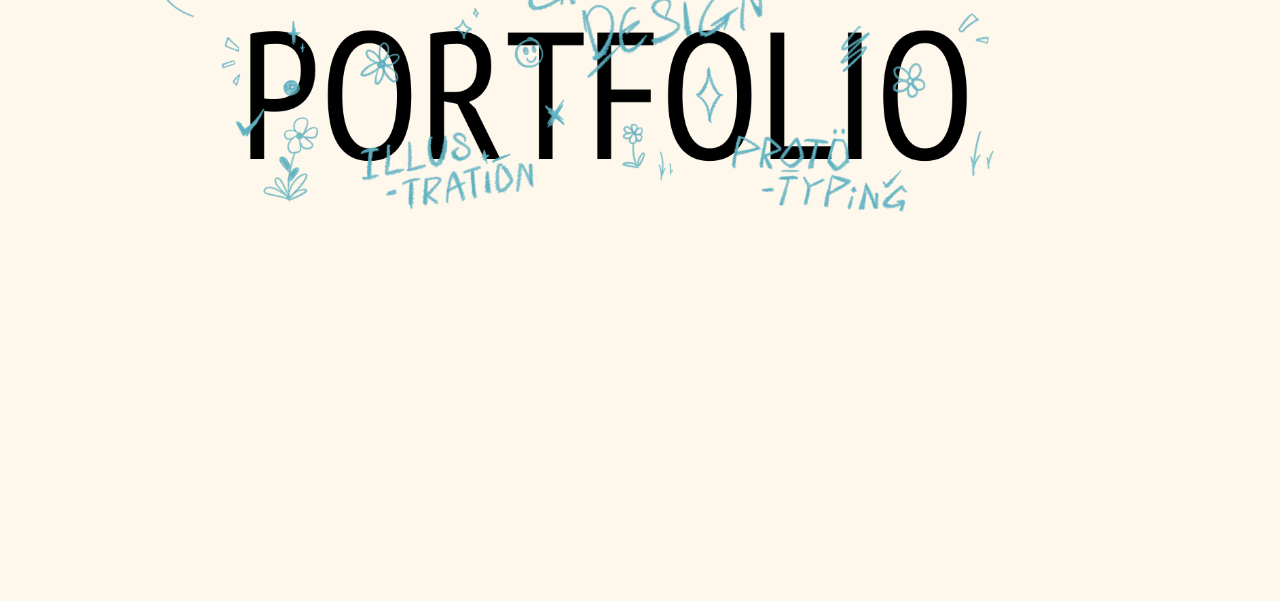
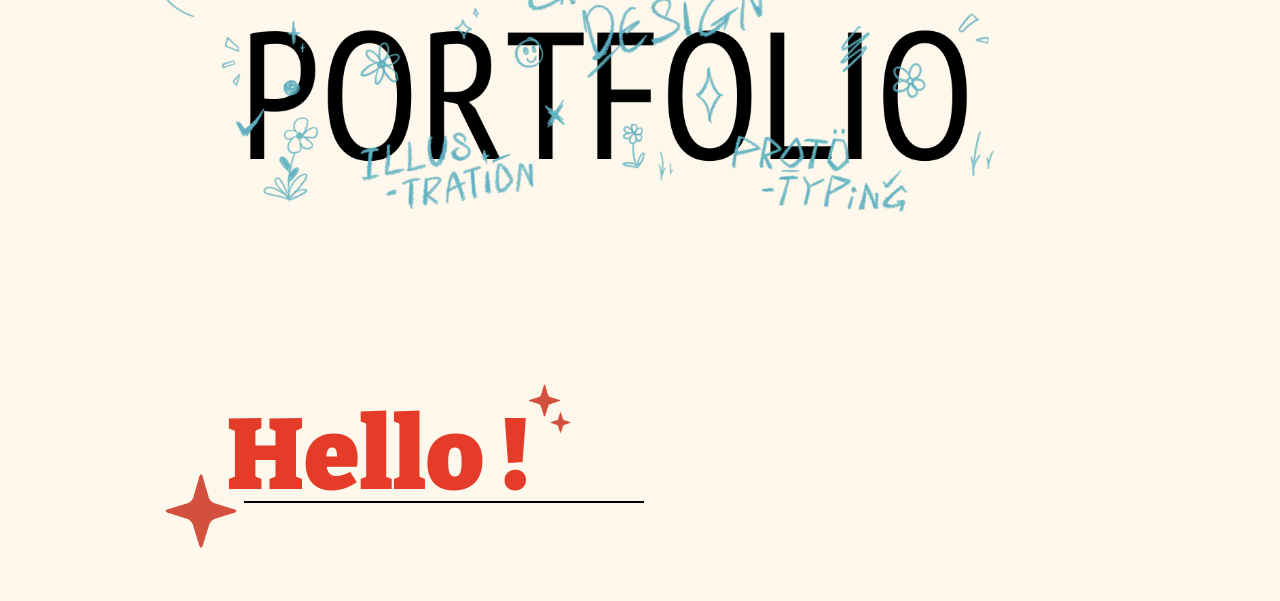
Before and after one commit to Evan-T-Wawa/Evan-Tong-Portfolio, a plain HTML site: page index.html in a window 1280 px wide. Shown: the part 416-1017 px from the top of the page. Before the commit the page ends 800 px from the top, so only its background shows below. Drawn offline with nearby package versions, Linux system fonts and the light colour scheme; a web font is replaced by a local one.

Commit message:
added hello

```diff
--- a/about.css
+++ b/about.css
@@ -8,9 +8,6 @@
     margin-top: 80px;
     margin-right: 17%;
     margin-left: auto;
-}
-
-.star1{
 }
 
 .star2{
@@ -36,6 +33,50 @@
     margin-top: -103px;
     margin-left: -200px;
 }
+
+/* body */
+.content{
+    width: 470px;
+    margin-left: 13%;
+    margin-top: 150px;
+    padding-left: 60px;
+}
+
+.hello{
+
+}
+
+.hello-text{
+    font-size: 100px;
+    font-weight: 900;
+}
+
+.hello-line{
+    position: relative;
+    top: -14px; left: 18px;
+    background-color: black;
+    height: 2px;
+    width: 400px;
+}
+
+.hello-star1{
+    position: relative;
+    top: -46px; left: -65px;
+}
+
+.hello-star2{
+    position: relative;
+    top: -179px; left: 217px;
+}
+
+.hello-star3{
+    position: relative;
+    top: -163px; left: 200px;
+}
+
+
+
+
 
 /*screen responsive*/
 @media screen and (max-width: 1200px){
--- a/index.html
+++ b/index.html
@@ -7,6 +7,7 @@
 	<link rel="preconnect" href="https://fonts.gstatic.com" crossorigin>
 	<link href="https://fonts.googleapis.com/css2?family=Azeret+Mono:ital,wght@0,100..900;1,100..900&display=swap" rel="stylesheet">
 	<link href="https://fonts.googleapis.com/css2?family=Bitter:ital,wght@0,100..900;1,100..900&display=swap" rel="stylesheet">
+	<script src="http://ajax.googleapis.com/ajax/libs/jquery/1.5.2/jquery.min.js"></script>
 	<link rel="stylesheet" href="style.css" />
 	<link rel="stylesheet" href="about.css" />
 	<script src="script.js"></script>
@@ -59,5 +60,16 @@
 		<img src="assets/Title.png" class="title-text" style=" width: 1100px;">
 	</div>
 
+	<div class="content">
+		<div class="hello">
+			<h2 class="Bitter red hello-text">Hello !</h2>
+			<div class="hello-line"> </div>
+			<img src="assets/Star-red.png" class="hello-star1" style="width: 80px; height: 80px;">
+			<img src="assets/Star-red.png" class="hello-star2" style="width: 35px; height: 35px;">
+			<img src="assets/Star-red.png" class="hello-star3" style="width: 23px; height: 23px;">
+		</div>
+
+	</div>
+
 </body>
 </html>
--- a/style.css
+++ b/style.css
@@ -19,7 +19,7 @@ body{
 /* colour */
 
 .red{
-    color: #D64D3F;
+    color: #e53c29;
 }
 
 /* layout */
```
Also changed, not shown: assets/Star-red.png (added), 2 other files.
